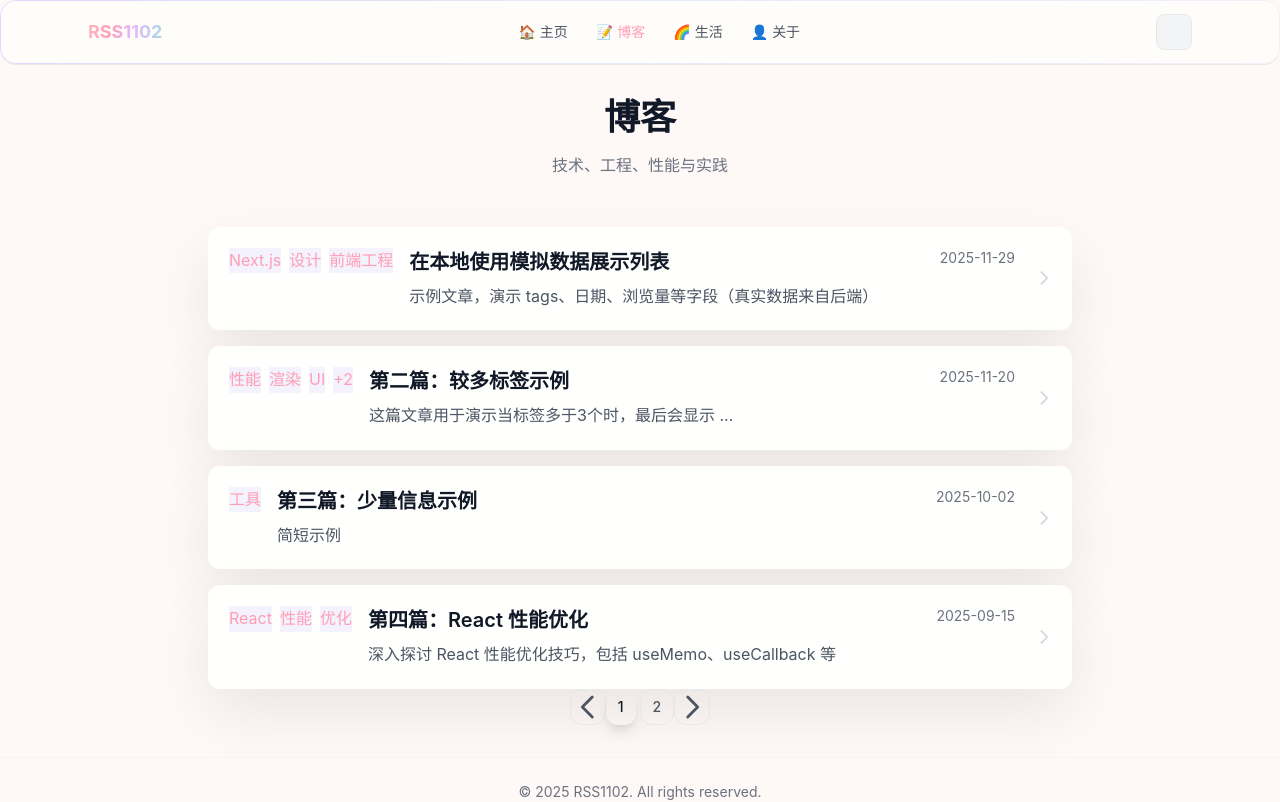
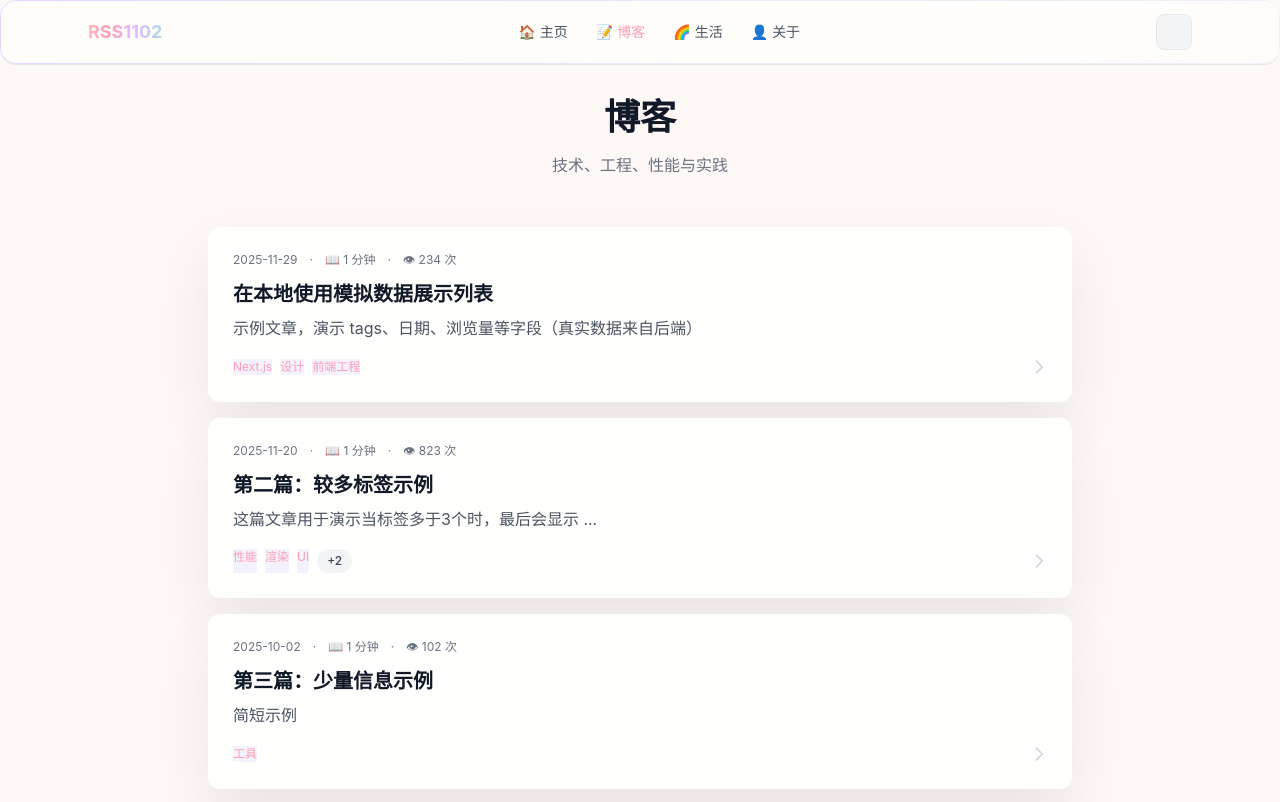
Before and after one commit to RSS1102/blog, a Next.js app: page /blogs in a window 1280 px wide. Shown: the top 802 px of the page. Built offline with nearby package versions, Linux system fonts and the light colour scheme.

Commit message:
feat(blog): 新增阅读进度条、精选文章组件并优化博客列表展示

```diff
--- a/src/app/blogs/page.tsx
+++ b/src/app/blogs/page.tsx
@@ -85,9 +85,17 @@ const MOCK_POSTS: BlogPost[] = [
 
 const ITEMS_PER_PAGE = 4;
 
+// 计算阅读时间（假设每分钟阅读 200 个中文字符）
+function calculateReadingTime(text: string): number {
+  const charsPerMinute = 200;
+  const charCount = text.length;
+  return Math.max(1, Math.ceil(charCount / charsPerMinute));
+}
+
 export default function BlogsPage() {
   const [currentPage, setCurrentPage] = useState(1);
   const [loading] = useState(false); // 模拟加载状态
+
   const totalPages = Math.ceil(MOCK_POSTS.length / ITEMS_PER_PAGE);
 
   const paginatedPosts = MOCK_POSTS.slice(
@@ -126,40 +134,44 @@ export default function BlogsPage() {
                   transition={{ delay: index * 0.1 }}
                 >
                   <Link href={`/blog/${post.slug}`}>
-                    <article className="card card-hover p-5 group">
-                    <div className="flex flex-col md:flex-row md:items-center gap-4">
-                      {/* Tags */}
-                      <div className="flex flex-wrap gap-2 self-start">
+                    <article className="card card-hover p-6 group">
+                      {/* Meta Info - Top */}
+                      <div className="flex items-center gap-3 mb-3 text-xs text-gray-500 dark:text-gray-400">
+                        <time>{post.date}</time>
+                        <span>·</span>
+                        <span>📖 {calculateReadingTime(post.description)} 分钟</span>
+                        <span>·</span>
+                        <span>👁 {post.views} 次</span>
+                      </div>
+
+                      {/* Title */}
+                      <h2 className="text-xl font-semibold text-gray-900 dark:text-gray-100 group-hover:text-primary transition-colors mb-2">
+                        {post.title}
+                      </h2>
+
+                      {/* Description */}
+                      <p className="text-gray-600 dark:text-gray-300 line-clamp-2 mb-4">
+                        {post.description}
+                      </p>
+
+                      {/* Tags & Arrow */}
+                      <div className="flex items-center justify-between">
+                        <div className="flex flex-wrap gap-2">
                           {post.tags.slice(0, 3).map((tag) => (
-                          <span key={tag} className="tag-primary">
+                            <span key={tag} className="tag-primary text-xs">
                               {tag}
                             </span>
                           ))}
                           {post.tags.length > 3 && (
-                          <span className="tag-primary bg-gray-200 dark:bg-gray-700">
+                            <span className="tag text-xs bg-gray-200 dark:bg-gray-700">
                               +{post.tags.length - 3}
                             </span>
                           )}
                         </div>
 
-                      {/* Content */}
-                      <div className="flex-1">
-                        <div className="flex items-start justify-between gap-4 mb-2">
-                          <h2 className="text-xl font-semibold text-gray-900 dark:text-gray-100 group-hover:text-primary transition-colors">
-                            {post.title}
-                          </h2>
-                          <time className="text-sm text-gray-500 dark:text-gray-400 whitespace-nowrap">
-                            {post.date}
-                          </time>
-                        </div>
-                        <p className="text-gray-600 dark:text-gray-300">
-                          {post.description}
-                        </p>
-                      </div>
-
                         {/* Arrow */}
                         <motion.div
-                        className="hidden md:block text-gray-300"
+                          className="text-gray-300 group-hover:text-primary transition-colors"
                           animate={{ x: [0, 5, 0] }}
                           transition={{ duration: 1.5, repeat: Infinity }}
                         >
```
Also changed, not shown: src/app/blog/[slug]/page.tsx (+6 -2 lines), src/app/components/FeaturedPosts.tsx (added, +137 -0 lines), src/app/components/ReadingProgress.tsx (added, +32 -0 lines), src/app/page.tsx (+7 -1 lines). Lines whose indentation alone changed are shown as unchanged.
